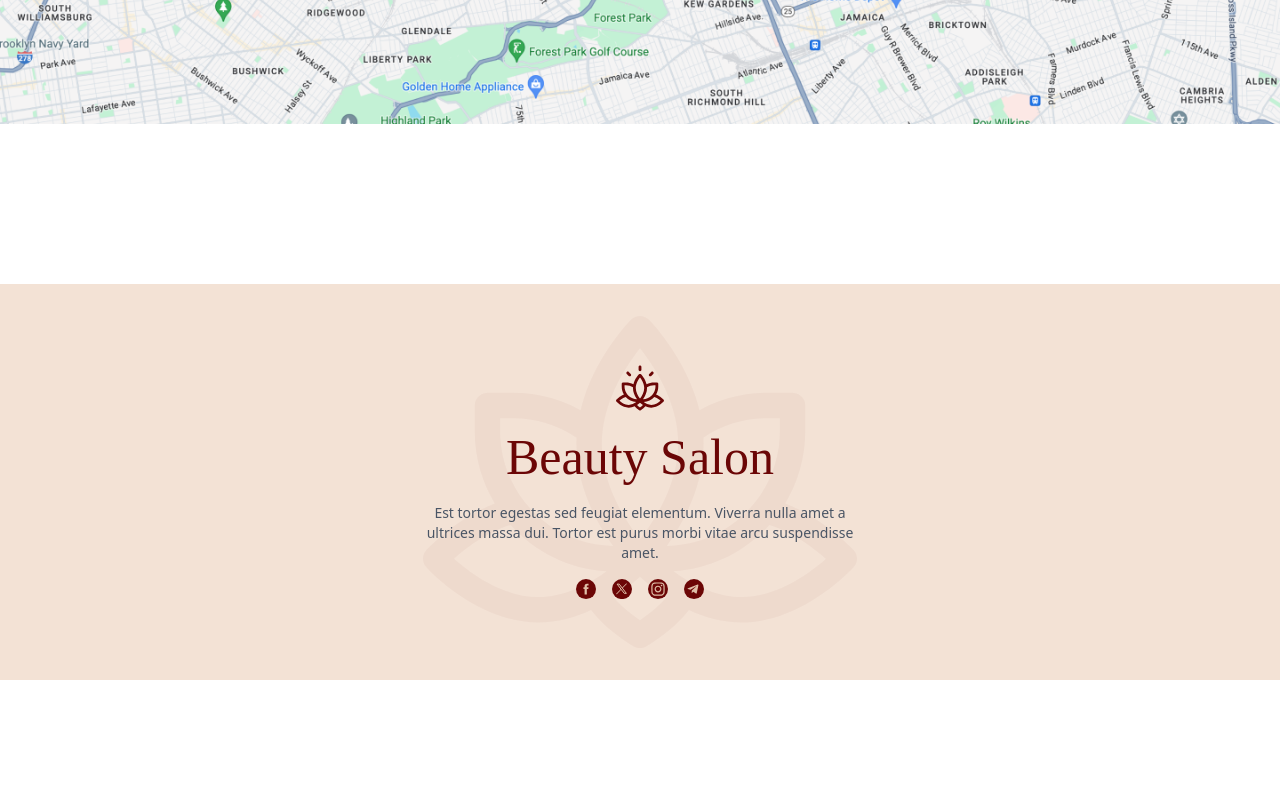
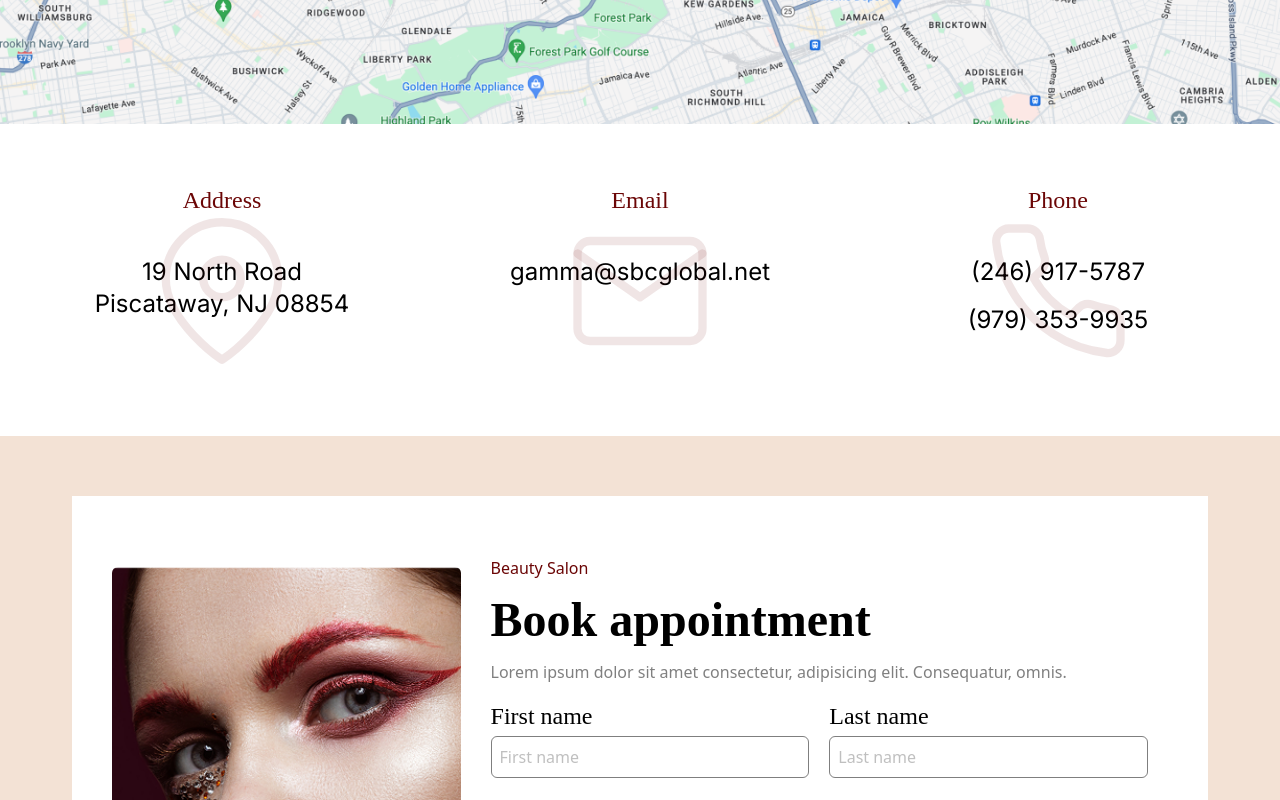
Before and after one commit to rajkishort596/Beauty-salon, a React (Vite) app in the folder client/: page /contact in a window 1280 px wide. Shown: the part 620-1420 px from the top of the page. Before the commit the page ends 1300 px from the top, so only its background shows below. Built offline with nearby package versions, Linux system fonts and the light colour scheme; a web font is replaced by a local one.

Commit message:
Contact Us Done

```diff
--- a/client/src/pages/Contact/Contact.jsx
+++ b/client/src/pages/Contact/Contact.jsx
@@ -1,11 +1,17 @@
 import React from "react";
 import Hero from "../../components/Hero/Hero";
 import images from "../../constants/images";
+import ContactSection from "../../sections/Contact Us/ContactSection";
+import BookingForm from "../../components/Form/BookingForm";
+import InstagramSection from "../../sections/Home/InstagramSection";
 
 const Contact = () => {
   return (
     <div>
       <Hero HeadingText="Contact Us" HeroImg={images.contactHeroImg} />
+      <ContactSection />
+      <BookingForm />
+      <InstagramSection />
     </div>
   );
 };
--- /dev/null
+++ b/client/src/sections/Contact Us/ContactSection.jsx
@@ -0,0 +1,42 @@
+import React from "react";
+import images from "../../constants/images";
+
+const ContactSection = () => {
+  return (
+    <section className="bg-white px-4 md:px-18 py-15 flex flex-col lg:flex-row justify-between items-center lg:items-start gap-10">
+      <div className="relative flex flex-col items-center w-auto md:w-[300px] text-center pb-10">
+        <p className="text-primary font-abhaya text-2xl">Address</p>
+        <p className="font-inter text-2xl text-black mt-10">
+          19 North Road Piscataway, NJ 08854
+        </p>
+        <div className="absolute top-8 w-full flex justify-center">
+          <img
+            src={images.locationIcon}
+            className="max-w-[120px] lg:max-w-1/2 object-cover"
+          />
+        </div>
+      </div>
+      <div className="relative flex flex-col items-center w-auto md:w-[300px] text-center pb-10">
+        <p className="text-primary font-abhaya text-2xl">Email</p>
+        <p className="font-inter text-2xl text-black mt-10">
+          gamma@sbcglobal.net
+        </p>
+        <div className="absolute top-8 w-full flex justify-center">
+          <img src={images.mailIcon} className="max-w-1/2 object-cover" />
+        </div>
+      </div>
+      <div className="relative flex flex-col items-center w-auto md:w-[300px] text-center pb-10">
+        <p className="text-primary font-abhaya text-2xl">Phone</p>
+        <p className="font-inter text-2xl text-black mt-10 mb-4">
+          (246) 917-5787
+        </p>
+        <p className="font-inter text-2xl text-black">(979) 353-9935</p>
+        <div className="absolute top-8 w-full flex justify-center">
+          <img src={images.phoneIcon} className="max-w-1/2 object-cover" />
+        </div>
+      </div>
+    </section>
+  );
+};
+
+export default ContactSection;
```
